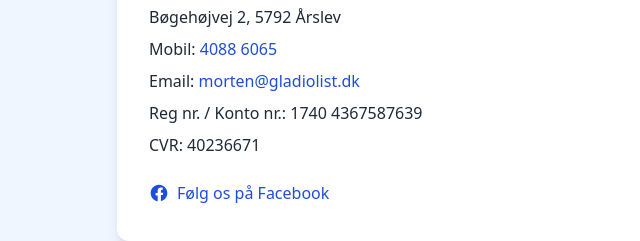
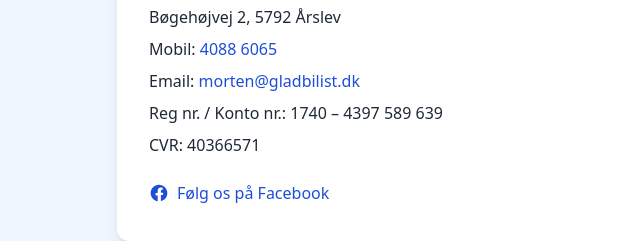
Before and after one commit to nwvp/gladbilist, an Astro site: page /kontakt in a window 1280 px wide. Shown: the part 387-628 px from the top of the page, 163-803 px from the left. Built offline with nearby package versions, Linux system fonts and the light colour scheme; Astro itself is replaced by a stand-in of ours.

Commit message:
📝 Opdateret kontaktinfo

```diff
--- a/src/pages/kontakt.astro
+++ b/src/pages/kontakt.astro
@@ -35,9 +35,9 @@ import "../styles/global.css";
           <p class="mb-2">Morten Kareskov [Årslev Hallen]</p>
           <p class="mb-2">Bøgehøjvej 2, 5792 Årslev</p>
           <p class="mb-2">Mobil: <a href="tel:+4540886065" class="text-blue-700 hover:underline">4088 6065</a></p>
-          <p class="mb-2">Email: <a href="mailto:morten@gladiolist.dk" class="text-blue-700 hover:underline">morten@gladiolist.dk</a></p>
-          <p class="mb-2">Reg nr. / Konto nr.: 1740 4367587639</p>
-          <p class="mb-2">CVR: 40236671</p>
+          <p class="mb-2">Email: <a href="mailto:morten@gladiolist.dk" class="text-blue-700 hover:underline">morten@gladbilist.dk </a></p>
+          <p class="mb-2">Reg nr. / Konto nr.: 1740 – 4397 589 639</p>
+          <p class="mb-2">CVR: 40366571</p>
 
           <!-- Facebook -->
           <div class="mt-6">
```
